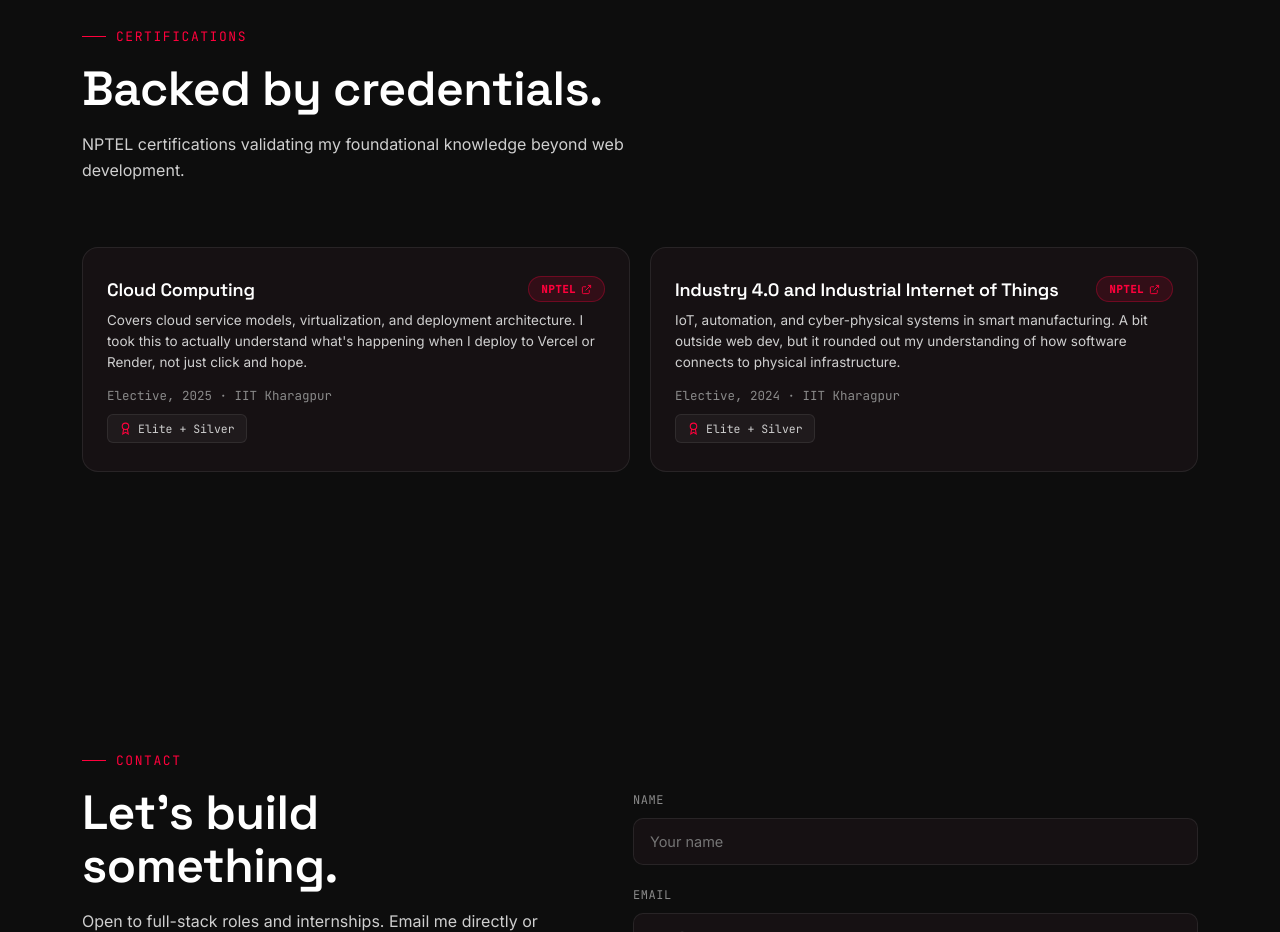
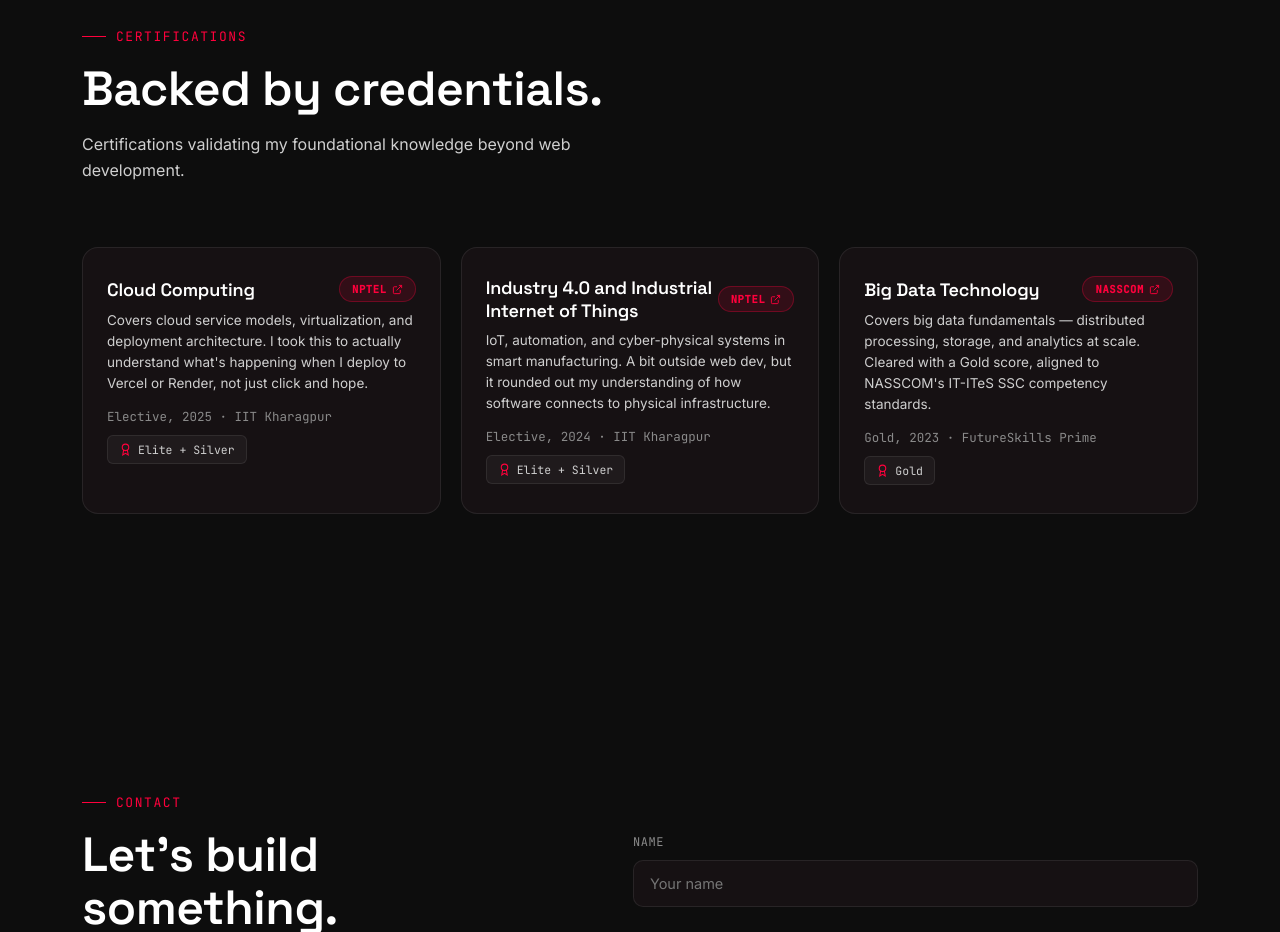
Before and after one commit to Sarojini-Nayak/portfolio, a plain HTML site: page index.html in a window 1280 px wide. Shown: the part 4440-5372 px from the top of the page. Drawn offline with Linux system fonts and the light colour scheme.

Commit message:
Add NASSCOM Big Data certification and update resume

```diff
--- a/index.html
+++ b/index.html
@@ -263,7 +263,7 @@
     <div class="section-head reveal">
       <div class="eyebrow">Certifications</div>
       <h2 class="section-title">Backed by credentials.</h2>
-      <p class="section-sub">NPTEL certifications validating my foundational knowledge beyond web development.</p>
+      <p class="section-sub">Certifications validating my foundational knowledge beyond web development.</p>
     </div>
     <div class="cert-grid reveal-stagger reveal">
       <div class="cert-card stagger-item">
@@ -297,6 +297,23 @@
           <span class="cert-badge-item">
             <svg viewBox="0 0 24 24" fill="none" stroke="currentColor" stroke-width="2"><circle cx="12" cy="8" r="6"/><path d="M15.477 12.89L17 22l-5-3-5 3 1.523-9.11"/></svg>
             Elite + Silver
+          </span>
+        </div>
+      </div>
+      <div class="cert-card stagger-item">
+        <div class="cert-header">
+          <h4>Big Data Technology</h4>
+          <a href="https://fsp-assessment-certificates.s3-ap-southeast-1.amazonaws.com/SarojiniNayak-125353753.pdf" target="_blank" rel="noopener" class="cert-badge">
+            NASSCOM
+  <svg viewBox="0 0 24 24" fill="none" stroke="currentColor" stroke-width="2"><path d="M18 13v6a2 2 0 01-2 2H5a2 2 0 01-2-2V8a2 2 0 012-2h6"/><path d="M15 3h6v6"/><path d="M10 14L21 3"/></svg>
+</a>
+        </div>
+        <p class="cert-desc">Covers big data fundamentals — distributed processing, storage, and analytics at scale. Cleared with a Gold score, aligned to NASSCOM's IT-ITeS SSC competency standards.</p>
+        <p class="cert-meta">Gold, 2023 · FutureSkills Prime</p>
+        <div class="cert-badges">
+          <span class="cert-badge-item">
+            <svg viewBox="0 0 24 24" fill="none" stroke="currentColor" stroke-width="2"><circle cx="12" cy="8" r="6"/><path d="M15.477 12.89L17 22l-5-3-5 3 1.523-9.11"/></svg>
+            Gold
           </span>
         </div>
       </div>
--- a/style.css
+++ b/style.css
@@ -458,7 +458,8 @@ h1,h2,h3,h4{font-family:var(--font-display);font-weight:600;letter-spacing:-0.01
 }
 
 /* ---------- certifications ---------- */
-.cert-grid{display:grid;grid-template-columns:repeat(2,1fr);gap:20px;}
+.cert-grid{display:grid;grid-template-columns:repeat(3,1fr);gap:20px;}
+@media (max-width:900px){.cert-grid{grid-template-columns:repeat(2,1fr);}}
 @media (max-width:640px){.cert-grid{grid-template-columns:1fr;}}
 .cert-card{
   background:var(--bg-card);
```
Also changed, not shown: 1 other file.
